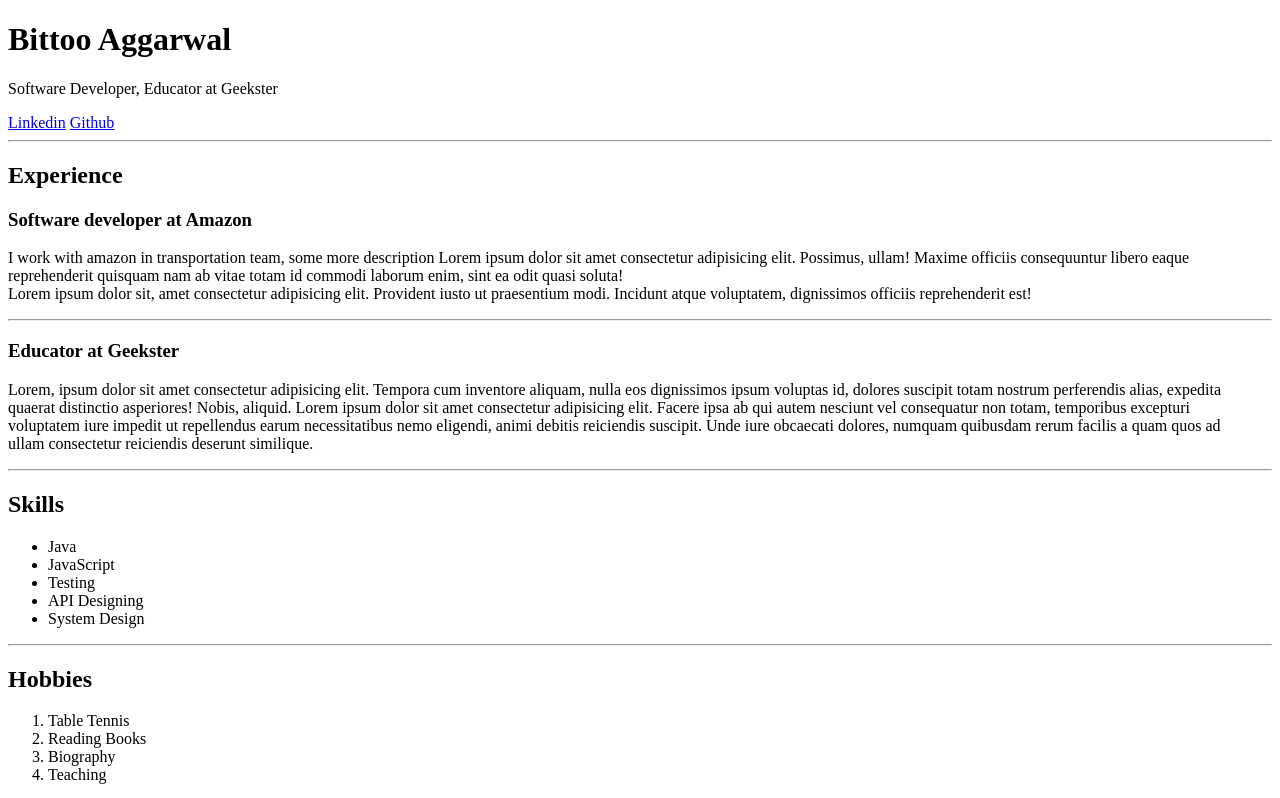
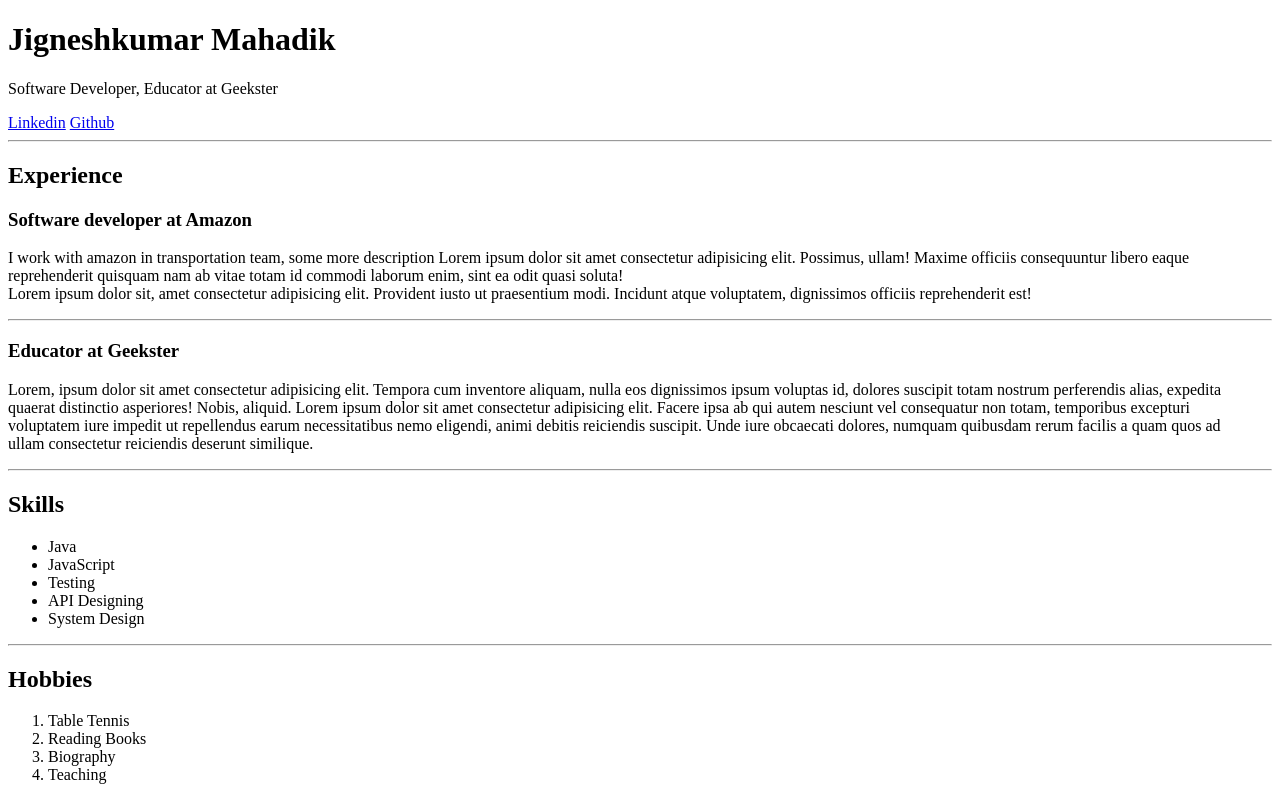
Before and after one commit to JigneshMahadik/Resume, a plain HTML site: page index.html in a window 1280 px wide. Shown: the top 798 px of the page. Drawn offline with Linux system fonts and the light colour scheme.

Commit message:
Changed name

```diff
--- a/index.html
+++ b/index.html
@@ -7,7 +7,7 @@
 </head>
 <body>
     <div>
-        <h1>Bittoo Aggarwal</h1>
+        <h1>Jigneshkumar Mahadik</h1>
         <p>Software Developer, Educator at Geekster</p>
         <a href="https://www.linkedin.com/in/jigneshkumar-mahadik-21b003160">Linkedin</a>
         <a href="https://github.com/JigneshMahadik">Github</a>
```
